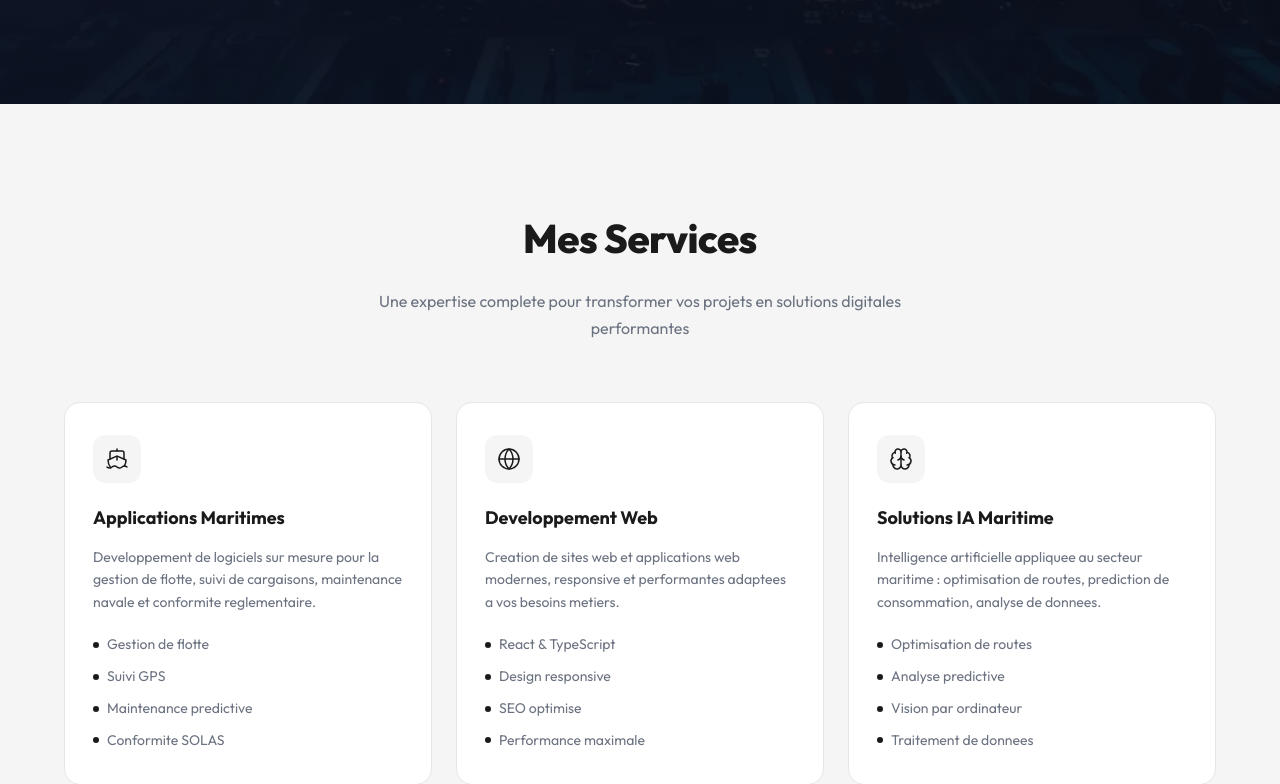
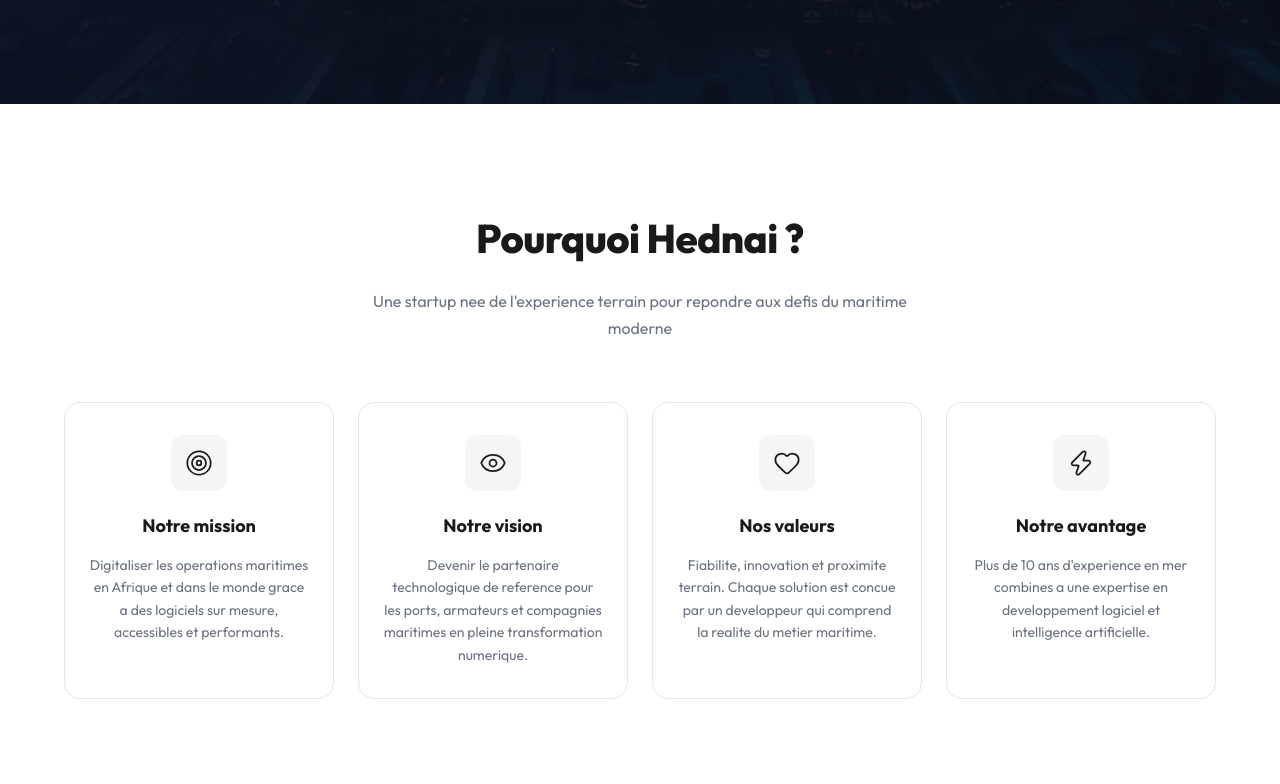
Before and after one commit to Hednai/hednai, a React (Vite) app in the folder frontend/: page / in a window 1280 px wide. Shown: the part 696-1480 px from the top of the page. Built offline with nearby package versions, Linux system fonts and the light colour scheme; no server answers.

Commit message:
feat: add WhyHednai section + i18n updates

```diff
--- /dev/null
+++ b/frontend/src/components/sections/WhyHednai.css
@@ -0,0 +1,47 @@
+/* ============================================
+   WhyHednai.css
+   Grille 4 colonnes pour les piliers identitaires
+   ============================================ */
+
+.why-grid {
+  display: grid;
+  grid-template-columns: repeat(4, 1fr);
+  gap: 24px;
+}
+
+.why-pillar {
+  padding: 32px 24px;
+  text-align: center;
+}
+
+.why-pillar__icon {
+  width: 56px;
+  height: 56px;
+  margin: 0 auto 20px;
+  background: var(--bg-gray);
+  border-radius: var(--radius-md);
+  display: flex;
+  align-items: center;
+  justify-content: center;
+  color: var(--text-primary);
+}
+
+.why-pillar h3 {
+  font-size: 18px;
+  font-weight: 700;
+  margin-bottom: 12px;
+}
+
+.why-pillar p {
+  color: var(--text-secondary);
+  font-size: 14px;
+  line-height: 1.6;
+}
+
+@media (max-width: 1024px) {
+  .why-grid { grid-template-columns: repeat(2, 1fr); }
+}
+
+@media (max-width: 640px) {
+  .why-grid { grid-template-columns: 1fr; }
+}
--- /dev/null
+++ b/frontend/src/components/sections/WhyHednai.tsx
@@ -0,0 +1,53 @@
+// ============================================
+// components/sections/WhyHednai.tsx
+// Section identite startup — Mission, Vision, Valeurs, Avantage
+// Positionnee entre le Hero et la section A propos
+// Repond aux questions : pourquoi Hednai existe, pourquoi maintenant
+// ============================================
+import { Target, Eye, Heart, Zap } from "lucide-react";
+import { SectionWrapper } from "../ui/SectionWrapper";
+import { Card } from "../ui/Card";
+import { FadeIn } from "../FadeIn";
+import { useLanguage } from "../../i18n/LanguageContext";
+import "./WhyHednai.css";
+
+// Donnees des piliers (mission, vision, valeurs, avantage)
+// Chaque pilier a une icone, un titre et une description via i18n
+const PILLARS = [
+  { icon: Target, titleKey: "why.mission.title", descKey: "why.mission.desc" },
+  { icon: Eye, titleKey: "why.vision.title", descKey: "why.vision.desc" },
+  { icon: Heart, titleKey: "why.values.title", descKey: "why.values.desc" },
+  { icon: Zap, titleKey: "why.edge.title", descKey: "why.edge.desc" },
+];
+
+export function WhyHednai() {
+  const { t } = useLanguage();
+
+  return (
+    <SectionWrapper
+      id="pourquoi"
+      title={t("why.title")}
+      subtitle={t("why.subtitle")}
+    >
+      <div className="why-grid">
+        {PILLARS.map((pillar, index) => {
+          const Icon = pillar.icon;
+
+          return (
+            <FadeIn key={pillar.titleKey} delay={index * 0.1}>
+              <Card>
+                <div className="why-pillar">
+                  <div className="why-pillar__icon">
+                    <Icon size={28} strokeWidth={1.5} />
+                  </div>
+                  <h3>{t(pillar.titleKey)}</h3>
+                  <p>{t(pillar.descKey)}</p>
+                </div>
+              </Card>
+            </FadeIn>
+          );
+        })}
+      </div>
+    </SectionWrapper>
+  );
+}
--- a/frontend/src/i18n/en.ts
+++ b/frontend/src/i18n/en.ts
@@ -14,10 +14,10 @@
   "nav.lightMode": "Light mode",
   "nav.darkMode": "Dark mode",
 
-  "hero.title": "Digital Solutions for the Maritime Industry",
-  "hero.subtitle": "Freelance developer specialized in maritime software, web development and AI solutions.",
-  "hero.cta1": "Start a project",
-  "hero.cta2": "Discover my services",
+  "hero.title": "AI Software to Digitize Maritime Operations",
+  "hero.subtitle": "Hednai builds custom solutions for ports, shipowners and maritime companies — fleet management, predictive maintenance and operations optimization powered by artificial intelligence.",
+  "hero.cta1": "Let's discuss your project",
+  "hero.cta2": "See our solutions",
 
   "services.title": "My Services",
   "services.subtitle": "Complete expertise to transform your projects into digital solutions",
@@ -137,4 +137,16 @@
   // 404 page
   "notFound.message": "This page doesn't exist or has been moved.",
   "notFound.back": "Back to home",
+
+  // Why Hednai section
+  "why.title": "Why Hednai?",
+  "why.subtitle": "A startup born from field experience to tackle modern maritime challenges",
+  "why.mission.title": "Our mission",
+  "why.mission.desc": "Digitize maritime operations in Africa and worldwide through custom, accessible and high-performance software.",
+  "why.vision.title": "Our vision",
+  "why.vision.desc": "Become the go-to technology partner for ports, shipowners and maritime companies undergoing digital transformation.",
+  "why.values.title": "Our values",
+  "why.values.desc": "Reliability, innovation and field proximity. Every solution is built by a developer who understands maritime realities.",
+  "why.edge.title": "Our edge",
+  "why.edge.desc": "Over 10 years of experience at sea combined with software development and artificial intelligence expertise.",
 };
--- a/frontend/src/i18n/fr.ts
+++ b/frontend/src/i18n/fr.ts
@@ -17,10 +17,10 @@
   "nav.darkMode": "Mode sombre",
 
   // Hero (section d'introduction en haut de page)
-  "hero.title": "Solutions Digitales pour le Maritime",
-  "hero.subtitle": "Developpeur freelance specialise en applications logicielles maritimes, developpement web et solutions d'intelligence artificielle.",
-  "hero.cta1": "Demarrer un projet",
-  "hero.cta2": "Decouvrir mes services",
+  "hero.title": "Logiciels IA pour digitaliser le maritime",
+  "hero.subtitle": "Hednai developpe des solutions sur mesure pour les ports, armateurs et compagnies maritimes — gestion de flotte, maintenance predictive et optimisation des operations grace a l'intelligence artificielle.",
+  "hero.cta1": "Discutons de votre projet",
+  "hero.cta2": "Voir nos solutions",
 
   // Section Services
   "services.title": "Mes Services",
@@ -145,6 +145,18 @@
   // Page 404
   "notFound.message": "Cette page n'existe pas ou a ete deplacee.",
   "notFound.back": "Retour a l'accueil",
+
+  // Section Pourquoi Hednai
+  "why.title": "Pourquoi Hednai ?",
+  "why.subtitle": "Une startup nee de l'experience terrain pour repondre aux defis du maritime moderne",
+  "why.mission.title": "Notre mission",
+  "why.mission.desc": "Digitaliser les operations maritimes en Afrique et dans le monde grace a des logiciels sur mesure, accessibles et performants.",
+  "why.vision.title": "Notre vision",
+  "why.vision.desc": "Devenir le partenaire technologique de reference pour les ports, armateurs et compagnies maritimes en pleine transformation numerique.",
+  "why.values.title": "Nos valeurs",
+  "why.values.desc": "Fiabilite, innovation et proximite terrain. Chaque solution est concue par un developpeur qui comprend la realite du metier maritime.",
+  "why.edge.title": "Notre avantage",
+  "why.edge.desc": "Plus de 10 ans d'experience en mer combines a une expertise en developpement logiciel et intelligence artificielle.",
 };
 
 // Type derive automatiquement des cles du fichier francais
--- a/frontend/src/pages/Home.tsx
+++ b/frontend/src/pages/Home.tsx
@@ -3,6 +3,7 @@
 // Page d'accueil — assemble les sections dans l'ordre d'affichage
 // ============================================
 import { Hero } from "../components/sections/Hero";
+import { WhyHednai } from "../components/sections/WhyHednai";
 import { Services } from "../components/sections/Services";
 import { Portfolio } from "../components/sections/Portfolio";
 import { Contact } from "../components/sections/Contact";
@@ -12,6 +13,7 @@
   return (
     <>
       <Hero />
+      <WhyHednai />
       <Services />
       <Portfolio />
 
```
